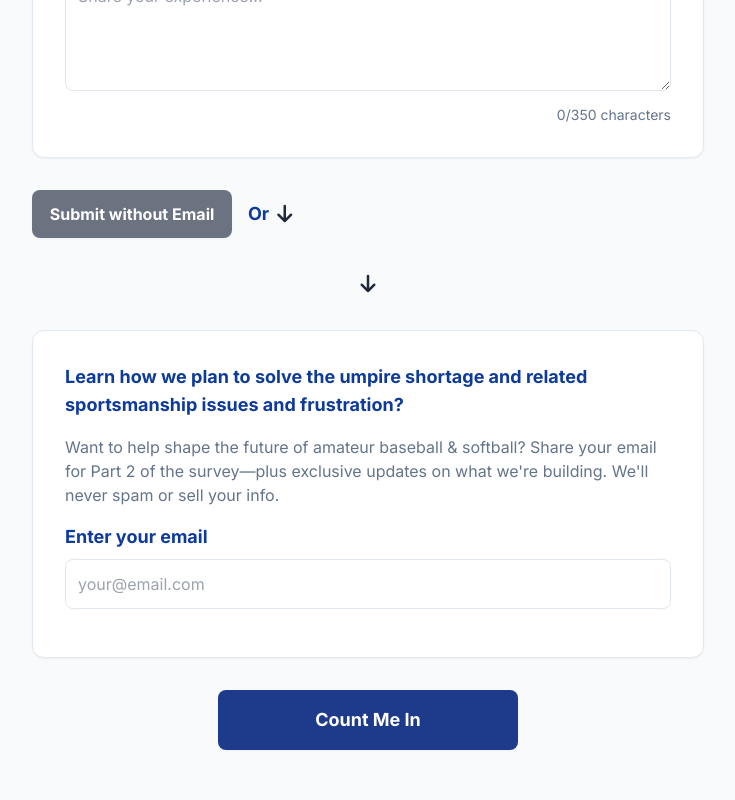
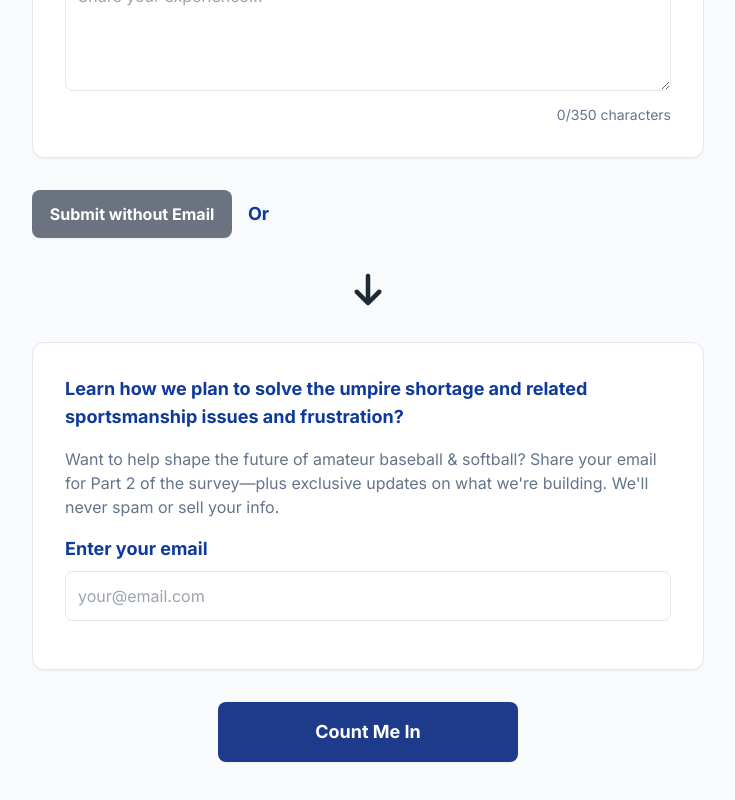
Before and after one commit to robreganSF/youth-survey, a React (Vite) app: page / in a window 1280 px wide. Shown: the part 958-1758 px from the top of the page, without its empty margins (272-1007 px from the left). Built offline with nearby package versions, Linux system fonts and the light colour scheme.

Commit message:
larger arrow2

```diff
--- a/components/SurveyForm.tsx
+++ b/components/SurveyForm.tsx
@@ -170,12 +170,11 @@ function SurveyForm() {
             </button>
             <div className="flex items-center gap-2">
               <span className="text-lg font-bold text-foreground">Or</span>
-              <i className="fas fa-arrow-down text-primary text-xl"></i>
             </div>
           </div>
 
-          <div className="flex justify-center">
-            <i className="fas fa-arrow-down text-primary text-xl"></i>
+          <div className="flex justify-center -mt-2">
+            <i className="fas fa-arrow-down text-primary text-4xl"></i>
           </div>
 
           {/* Email Section - Full Width */}
```
